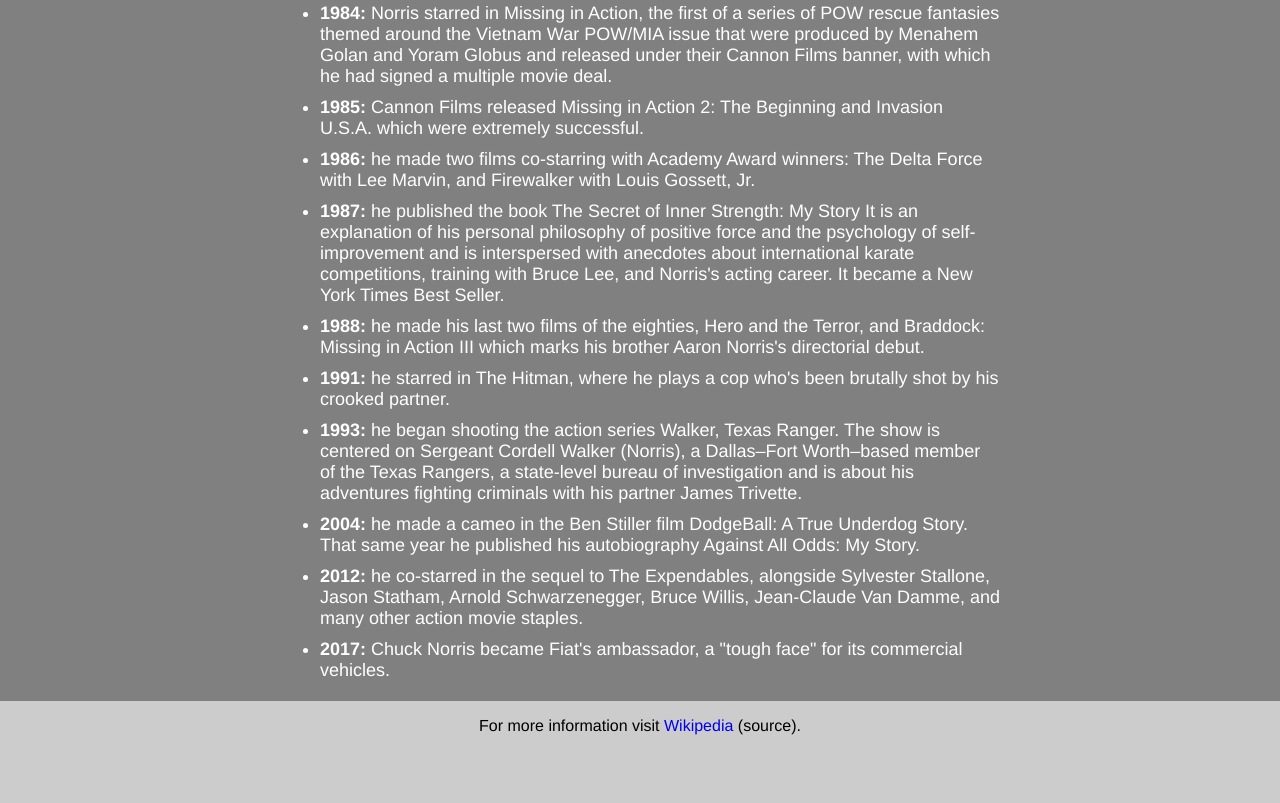
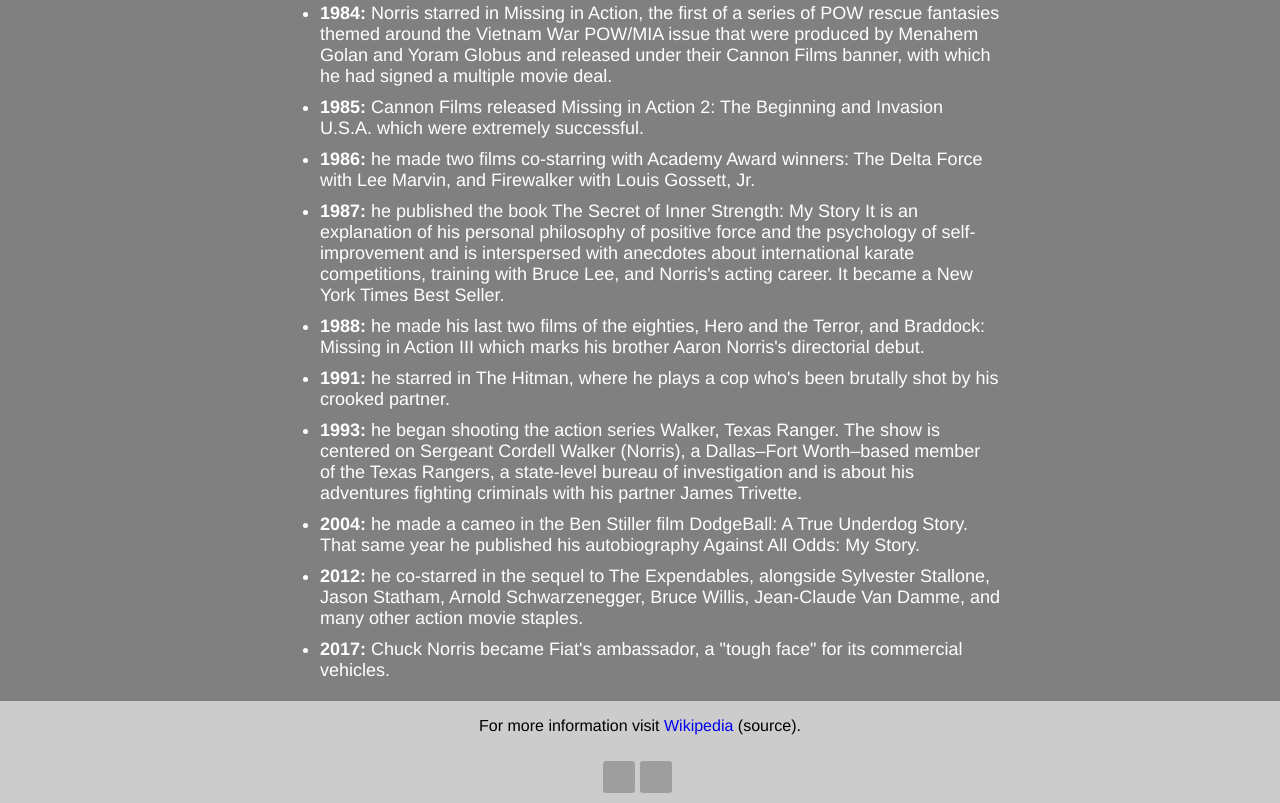
Before and after one commit to Aviserin/Tribute-Page-FCC, a plain HTML site: page index.html in a window 1280 px wide. Shown: the part 1117-1920 px from the top of the page. Before the commit the page ends 1887 px from the top, so only its background shows below. Drawn offline with Linux system fonts and the light colour scheme; grey boxes are pictures that could not be loaded.

Commit message:
added social icons

```diff
--- a/index.html
+++ b/index.html
@@ -63,7 +63,14 @@
 				For more information visit <a id="tribute-link" href="https://en.wikipedia.org/wiki/Chuck_Norris" target="_blank">Wikipedia</a> (source).
 			</p>
 		</div>
-
+		<div class="social">
+				<a href="https://codepen.io/Aviserin" target="_blank">
+                    <img alt="Follow me at CodePen" title="Follow me at CodePen" src="https://i.imgur.com/6VSFtAR.png">
+                </a>
+				<a href="https://github.com/Aviserin" target="_blank">
+                    <img alt="Follow me at GitHub" title="Follow me at GitHub" src="https://i.imgur.com/Y3WfVrw.png">
+                </a>
+			</div>
 	</div>
 	<script src="https://cdn.freecodecamp.org/testable-projects-fcc/v1/bundle.js"></script>
 </body>
--- a/style.css
+++ b/style.css
@@ -17,7 +17,7 @@
 }
 
 #main {
-	margin: 35px auto;
+	margin: 35px auto 0;
 }
 
 #title {
@@ -82,3 +82,15 @@
 #tribute-link {
 	text-decoration: none;
 }
+
+.social {
+	display: flex;
+	justify-content: center;
+	padding: 10px;
+}
+
+.social img {
+	width: 32px;
+	height: 32px;
+	margin-right: 5px;
+}
```
